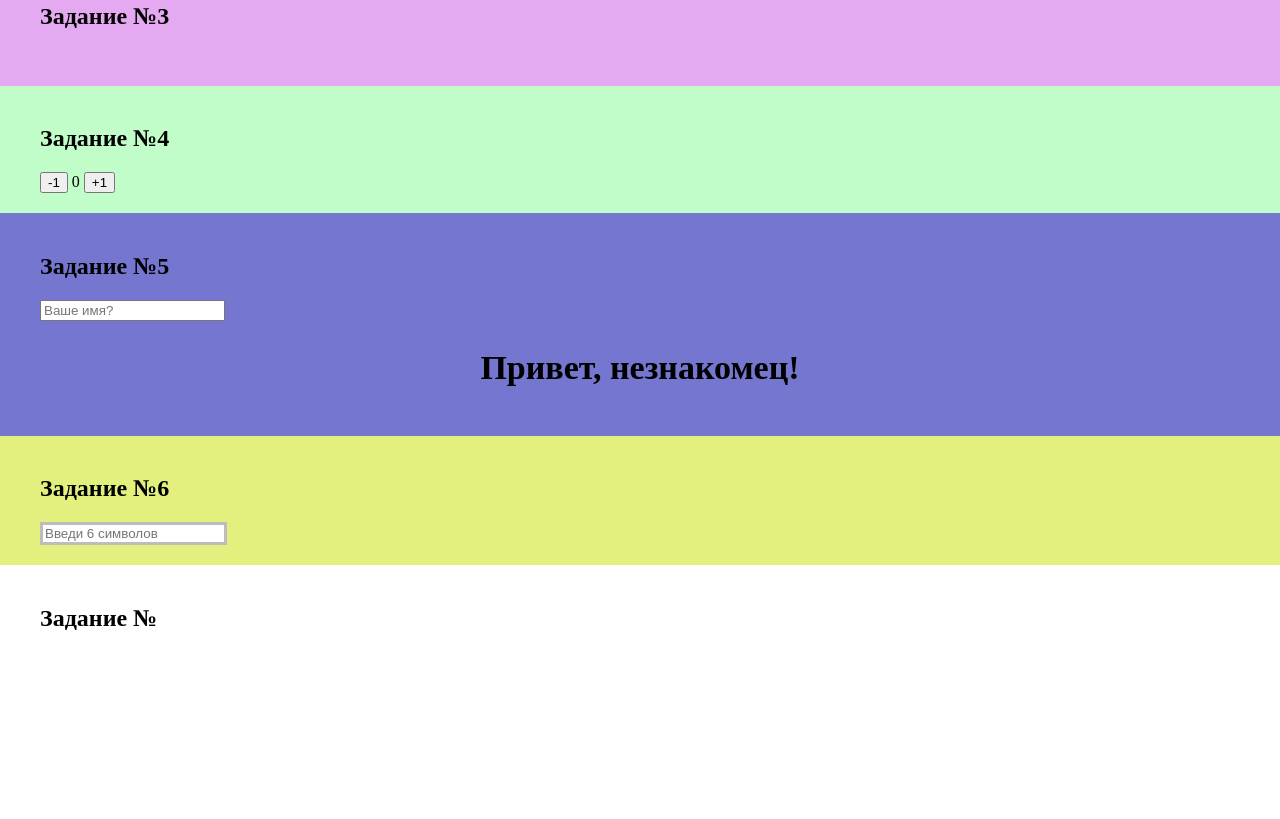
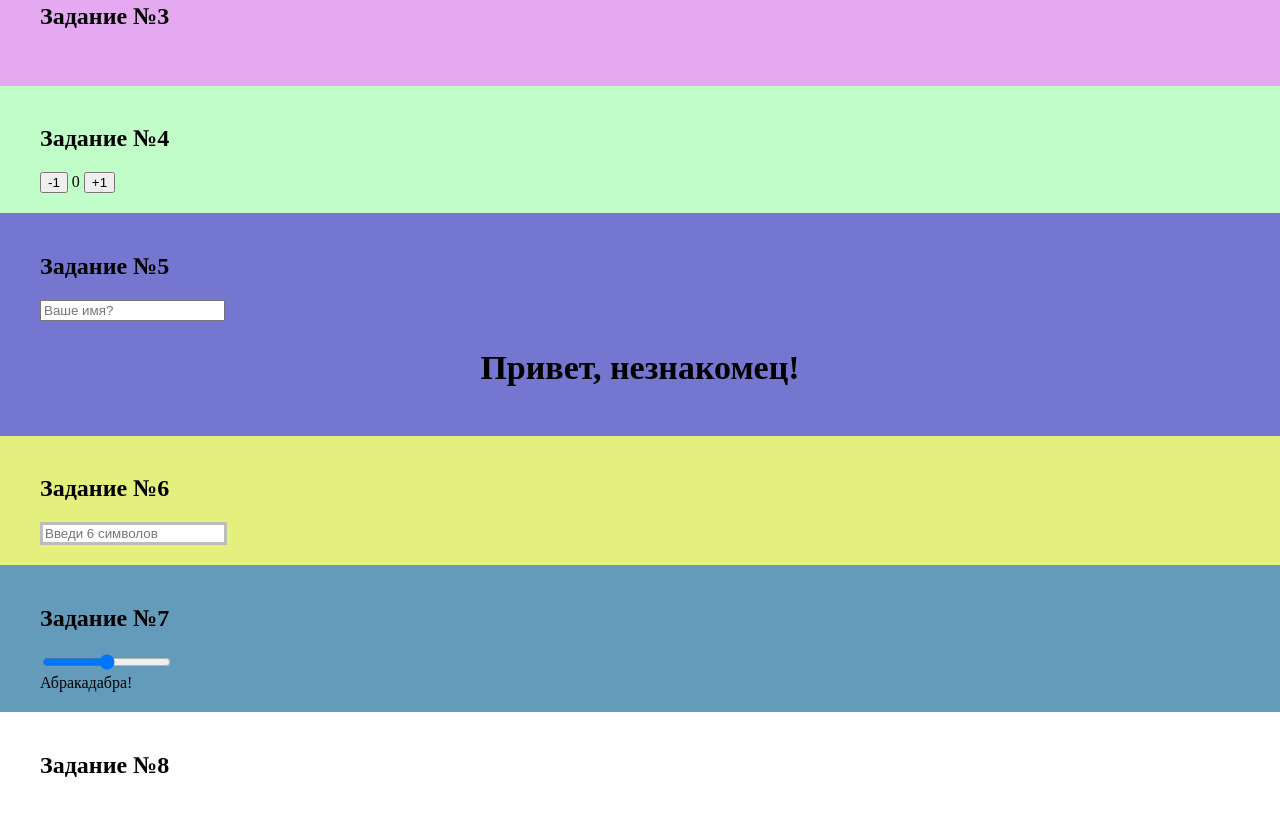
Before and after one commit to Maximusvin/goit-js-hw-07, a plain HTML site: page index.html in a window 1280 px wide. Shown: the part 747-1566 px from the top of the page. Before the commit the page ends 1419 px from the top, so only its background shows below. Drawn offline with Linux system fonts and the light colour scheme.

Commit message:
added tasck-7

```diff
--- a/css/style.css
+++ b/css/style.css
@@ -48,6 +48,10 @@ section {
   background-color: rgb(228, 240, 125);
 }
 
+.task-7 {
+  background-color: rgb(100, 155, 187);
+}
+
 #gallery {
   display: flex;
   justify-content: space-between;
--- a/index.html
+++ b/index.html
@@ -84,9 +84,18 @@
       </div>
     </section>
 
-    <section class="task-">
+    <section class="task-7">
       <div class="container">
-        <h2 class="task-2__title">Задание №</h2>
+        <h2 class="task-2__title">Задание №7</h2>
+        <input id="font-size-control" type="range" />
+        <br />
+        <span id="text">Абракадабра!</span>
+      </div>
+    </section>
+
+    <section class="task-8">
+      <div class="container">
+        <h2 class="task-2__title">Задание №8</h2>
       </div>
     </section>
     <!-- <script src="./js/task-1.js" type="module"></script> -->
@@ -94,8 +103,8 @@
     <!-- <script src="./js/task-3.js" type="module"></script> -->
     <!-- <script src="./js/task-4.js" type="module"></script> -->
     <!-- <script src="./js/task-5.js" type="module"></script> -->
-    <script src="./js/task-6.js" type="module"></script>
-    <!-- <script src="./js/task-7.js" type="module"></script> -->
+    <!-- <script src="./js/task-6.js" type="module"></script> -->
+    <script src="./js/task-7.js" type="module"></script>
     <!-- <script src="./js/task-8.js" type="module"></script> -->
   </body>
 </html>
--- /dev/null
+++ b/js/task-7.js
@@ -0,0 +1,8 @@
+'use strict';
+
+const rangeRef = document.querySelector('#font-size-control');
+const textRef = document.querySelector('#text');
+
+rangeRef.addEventListener('input', e => {
+  textRef.style.fontSize = `${e.target.value}px`;
+});
```
